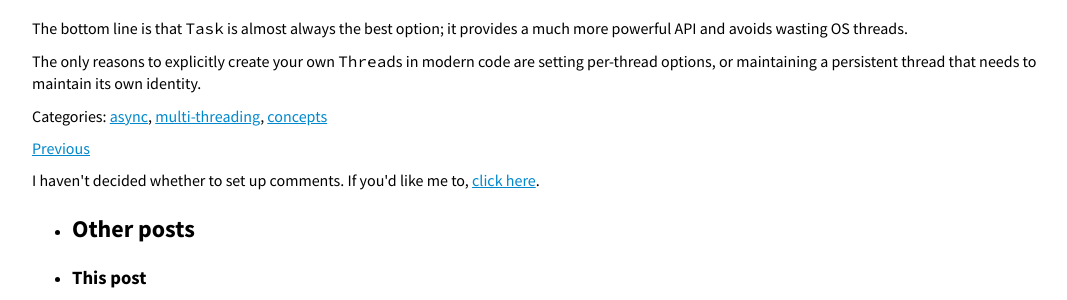
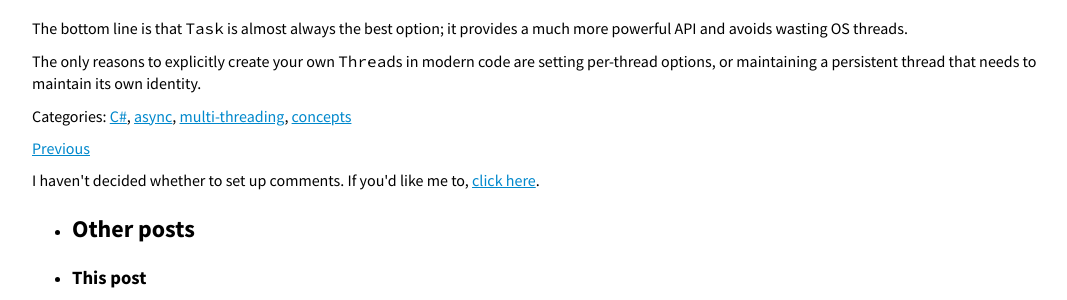
Before and after one commit to SLaks/SLaks.Blog, a Jekyll site: the page built from _posts/2013-10-11-threads-vs-tasks.md, in a window 1280 px wide and 900 px high, scrolled down 1163 px. Shown: the part 154-454 px from the top of the window, without its empty margins (96-1163 px from the left). Built offline with Jekyll 4.4.1, drawn with Linux system fonts in a browser that asks for light colours; Markdown is read by kramdown in place of the engine named in the settings.

```diff
--- a/_posts/2013-10-11-threads-vs-tasks.md
+++ b/_posts/2013-10-11-threads-vs-tasks.md
@@ -1,7 +1,7 @@
 ---
 title: "Threads vs. Tasks"
 layout: "post"
-categories: [async, multi-threading, concepts]
+categories: [C#, async, multi-threading, concepts]
 ---
 
 .Net has three low-level mechanisms to run code in parallel: `Thread`, `ThreadPool`, and `Task`.  These three mechanism serve different purposes.
```
